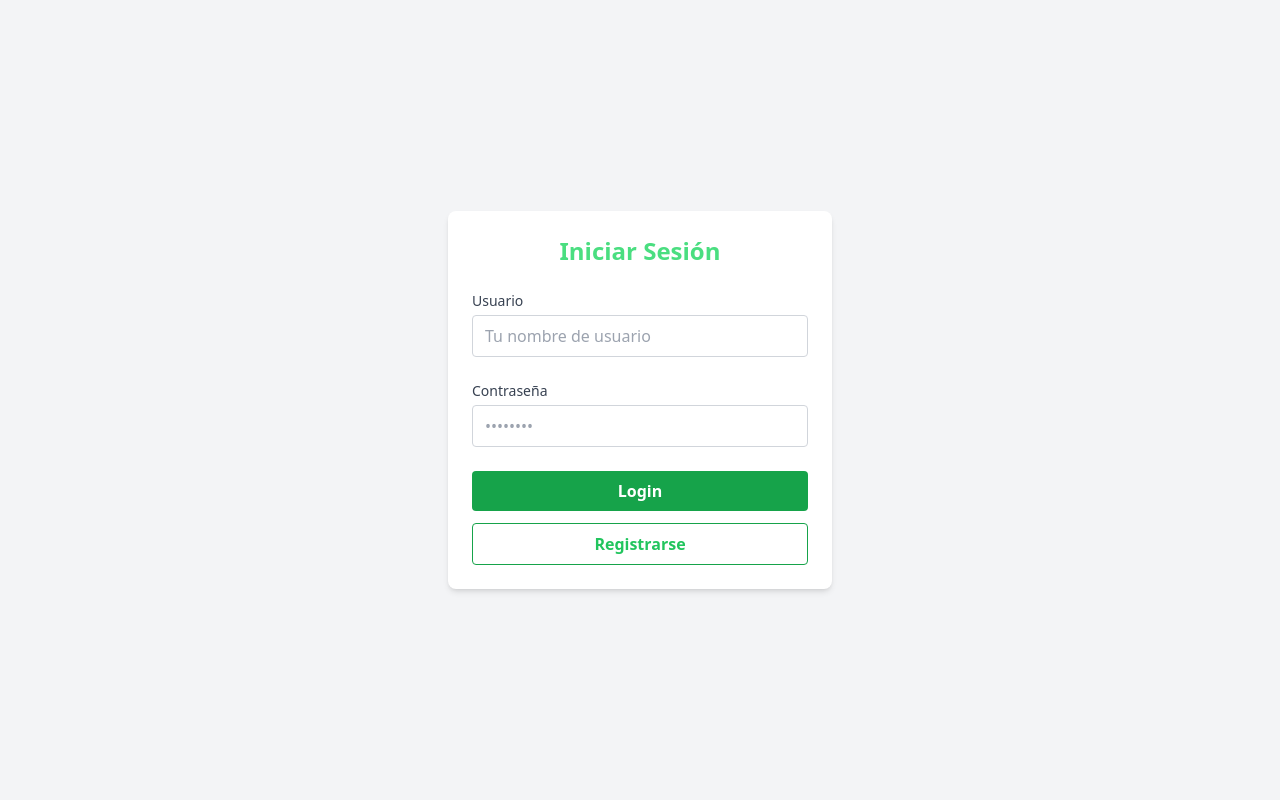
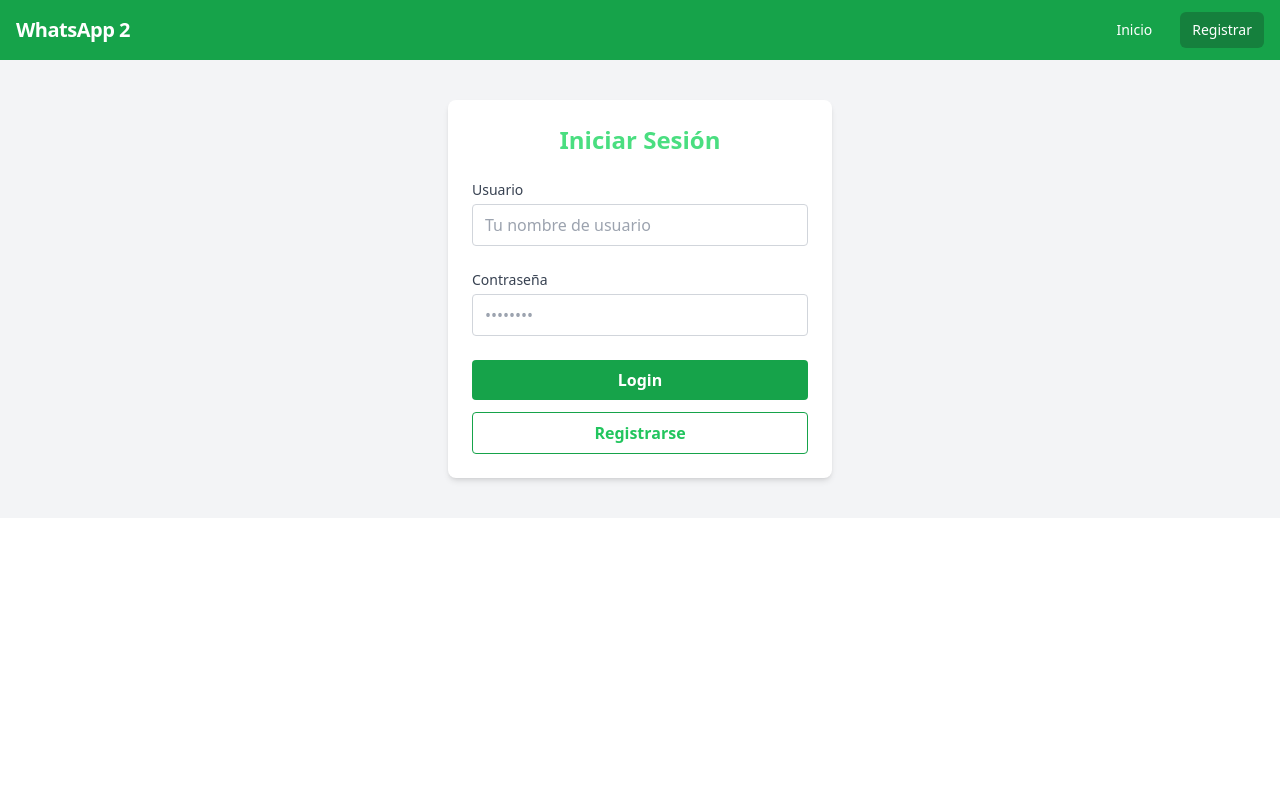
Before and after one commit to Juacole/Real-Time-Chat, a Django app: template login/templates/login/login.html in a window 1280 px wide. Run offline with Django 5.2, Linux system fonts and the light colour scheme; the template is opened without the code that fills it, so the values that code supplies are empty; some libraries are stand-ins or nearby versions.

Commit message:
refactor(template): Se actualiza login.html para que herede de base.html de la app core

```diff
--- a/login/templates/login/login.html
+++ b/login/templates/login/login.html
@@ -1,15 +1,11 @@
-{% load static%}
-<!DOCTYPE html>
-<html lang="es">
+{% extends "core/base.html" %}
 
-<head>
-  <meta charset="UTF-8" />
-  <meta name="viewport" content="width=device-width, initial-scale=1.0" />
-  <title>Inicio de Sesión</title>
-  <script src="https://cdn.tailwindcss.com"></script>
-</head>
+{% block title %}Inicio de Sesion{% endblock %}
 
-<body class="bg-gray-100 flex items-center justify-center min-h-screen">
+{% load static %}
+
+{% block content %}
+<div class="bg-gray-100 flex items-center justify-center py-10">
   <div class="w-full max-w-sm bg-white rounded-lg shadow-md p-6 space-y-6">
     <h1 class="text-2xl font-bold text-center text-green-400">Iniciar Sesión</h1>
 
@@ -38,6 +34,5 @@
       </button>
     </div>
   </div>
-</body>
-
-</html>
+</div>
+{% endblock %}
```
